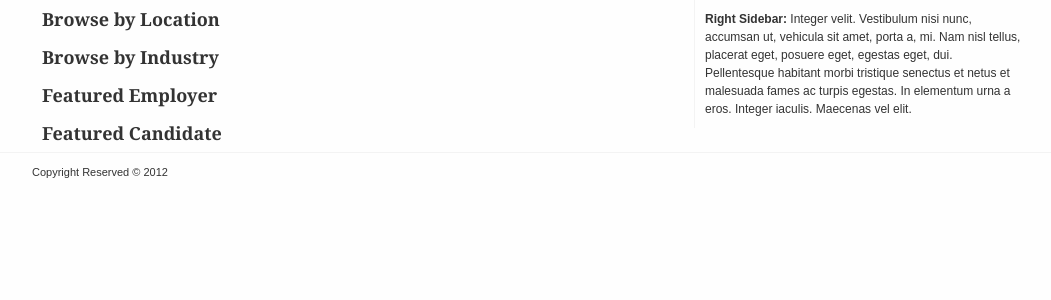
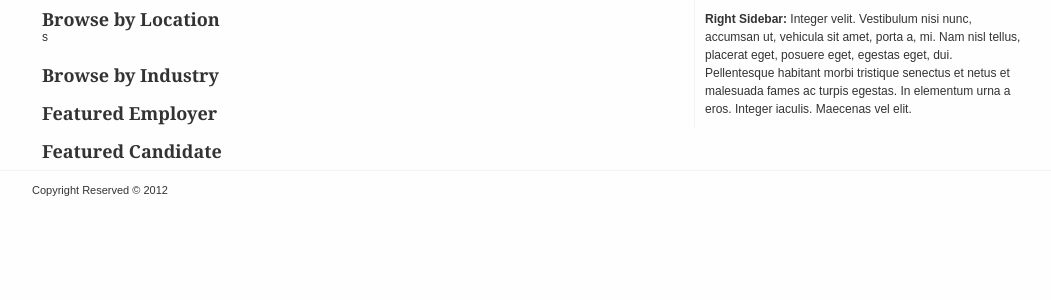
Before and after one commit to salasiah/https---github.com-rcm-dev-jobsperak, a PHP site: page / in a window 1280 px wide. Shown: the part 51-351 px from the top of the page, without its empty margins (108-1159 px from the left). Run offline with PHP 8.4, Linux system fonts and the light colour scheme.

Commit message:
* Added Connection

```diff
--- a/index.php
+++ b/index.php
@@ -45,7 +45,12 @@
 			<div id="content">
 			  <div class="browse_location box">
 			    <h2 class="title">Browse by Location</h2>
-			  </div>
+			    <div class="location_lists">
+                	<ul>
+                    	<li>s</li>
+                    </ul>
+                </div>
+              </div>
 			  <div class="browse_industry box">
 			    <h2 class="title">Browse by Industry</h2>
 			  </div>
```
